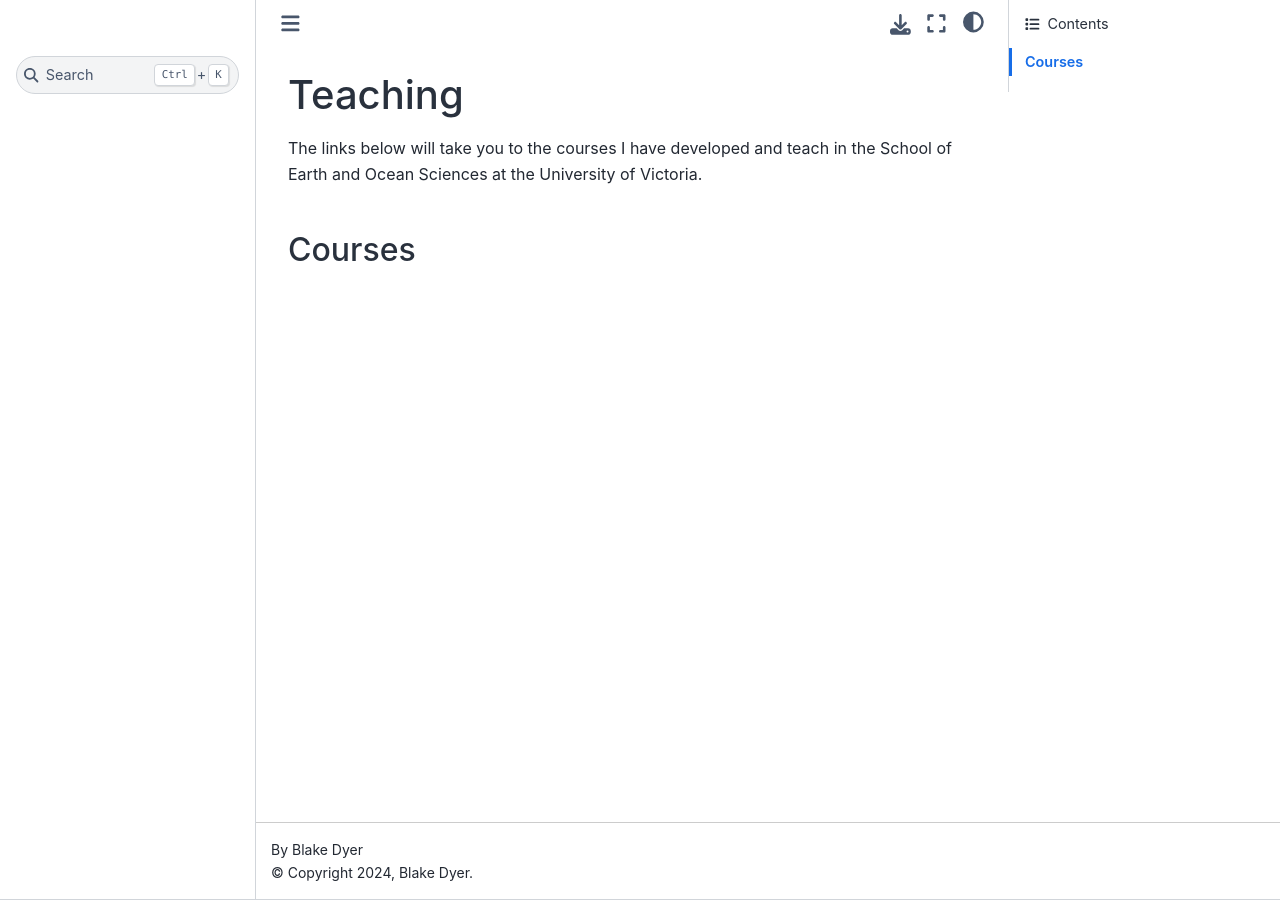
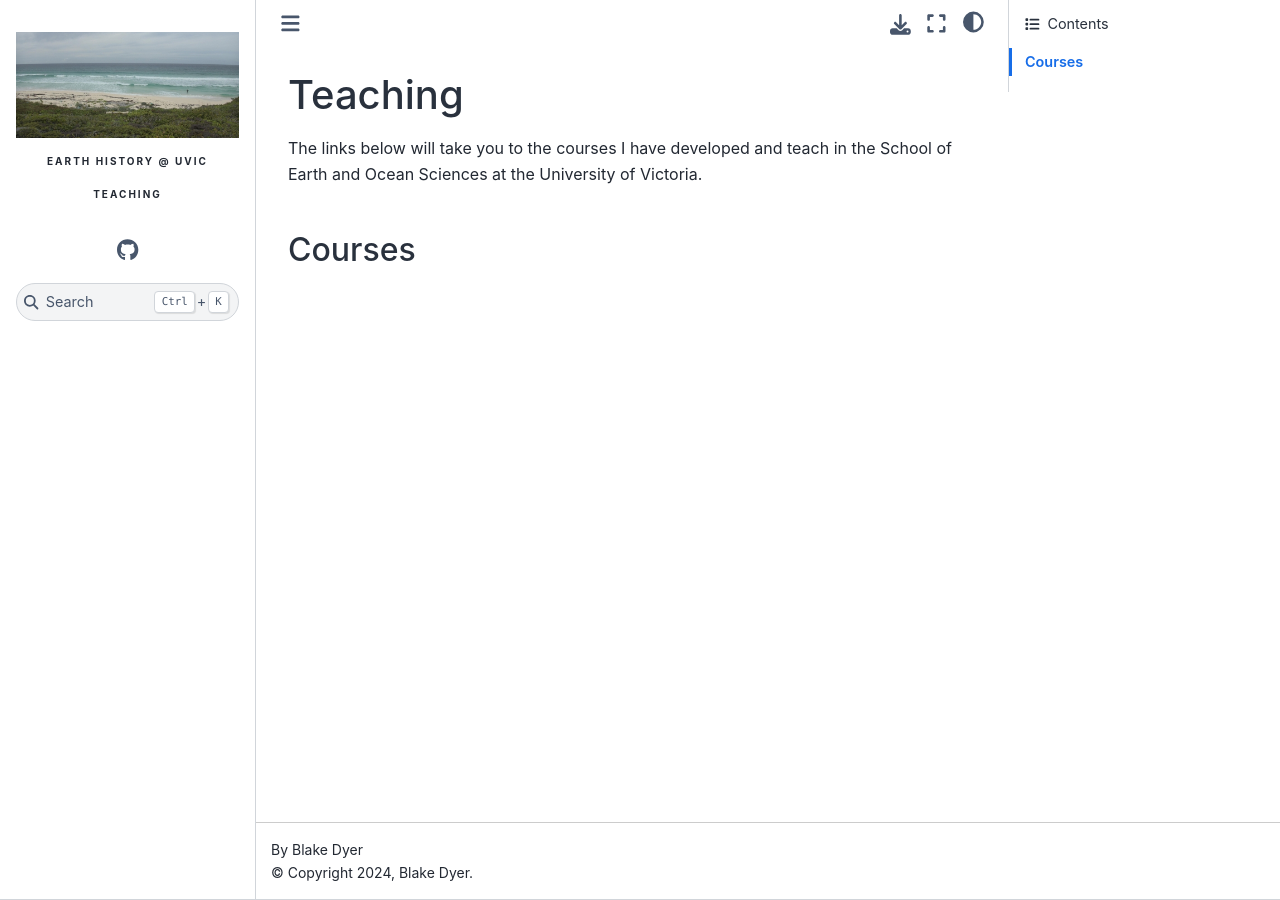
Before and after one commit to blakedyer/eos-courses, a Sphinx documentation site: the page built from source/index.rst, in a window 1280 px wide. Built offline with Sphinx 7.4.7 and the Sphinx Book theme 1.1.4, drawn with Linux system fonts in a browser that asks for light colours; pages that are not in the unit, such as notebooks, are missing from menus.

Commit message:
lectures and labs update, logo

```diff
--- a/source/conf.py
+++ b/source/conf.py
@@ -6,7 +6,12 @@
 # -- Project information -----------------------------------------------------
 # https://www.sphinx-doc.org/en/master/usage/configuration.html#project-information
 
-project = " "
+project = """<span style="text-align: left;
+  font-weight: 700;
+  letter-spacing: .2em;
+  font-size: .5em;
+  margin-bottom: 2%;
+  margin-top: 2%;">EARTH HISTORY @ UVIC<br>TEACHING</span>"""
 copyright = '2024, Blake Dyer'
 author = 'Blake Dyer'
 release = '2024'
@@ -26,6 +31,8 @@ myst_enable_extensions = [
     "html_image",
 ]
 
+flyout_display = 'flyout_display'
+
 myst_url_schemes = ("http", "https", "mailto")
 # templates_path = ['_templates']
 exclude_patterns = []
@@ -40,10 +47,17 @@ html_theme_options = {
     # "navbar_end": ["search-field.html", "navbar-icon-links.html"],
     "logo": {
         "text": project,
-    }
+    },
+    "icon_links": [
+        {
+            "name": "GitHub",
+            "url": "https://github.com/blakedyer/eos-courses",
+            "icon": "fa-brands fa-github",
+        }]
 }
 # html_sidebars = {
 #     "**": [],
 # }
+html_logo = "_static/logo.jpg"
 html_favicon = 'favicon.png'
 html_static_path = ['_static','eos240-public/Lectures']
```
Also changed, not shown: source/_static/logo.jpg (added).
